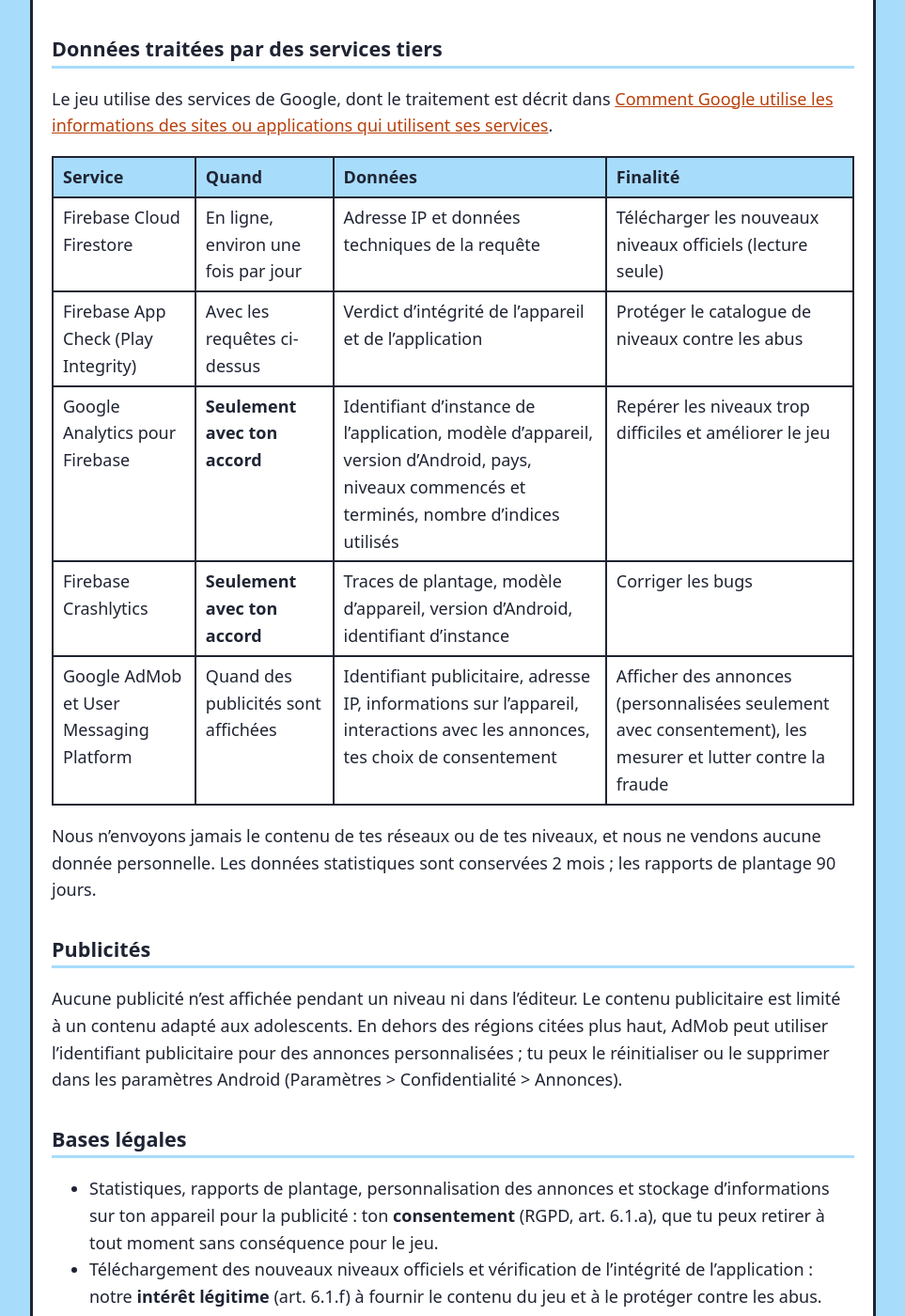
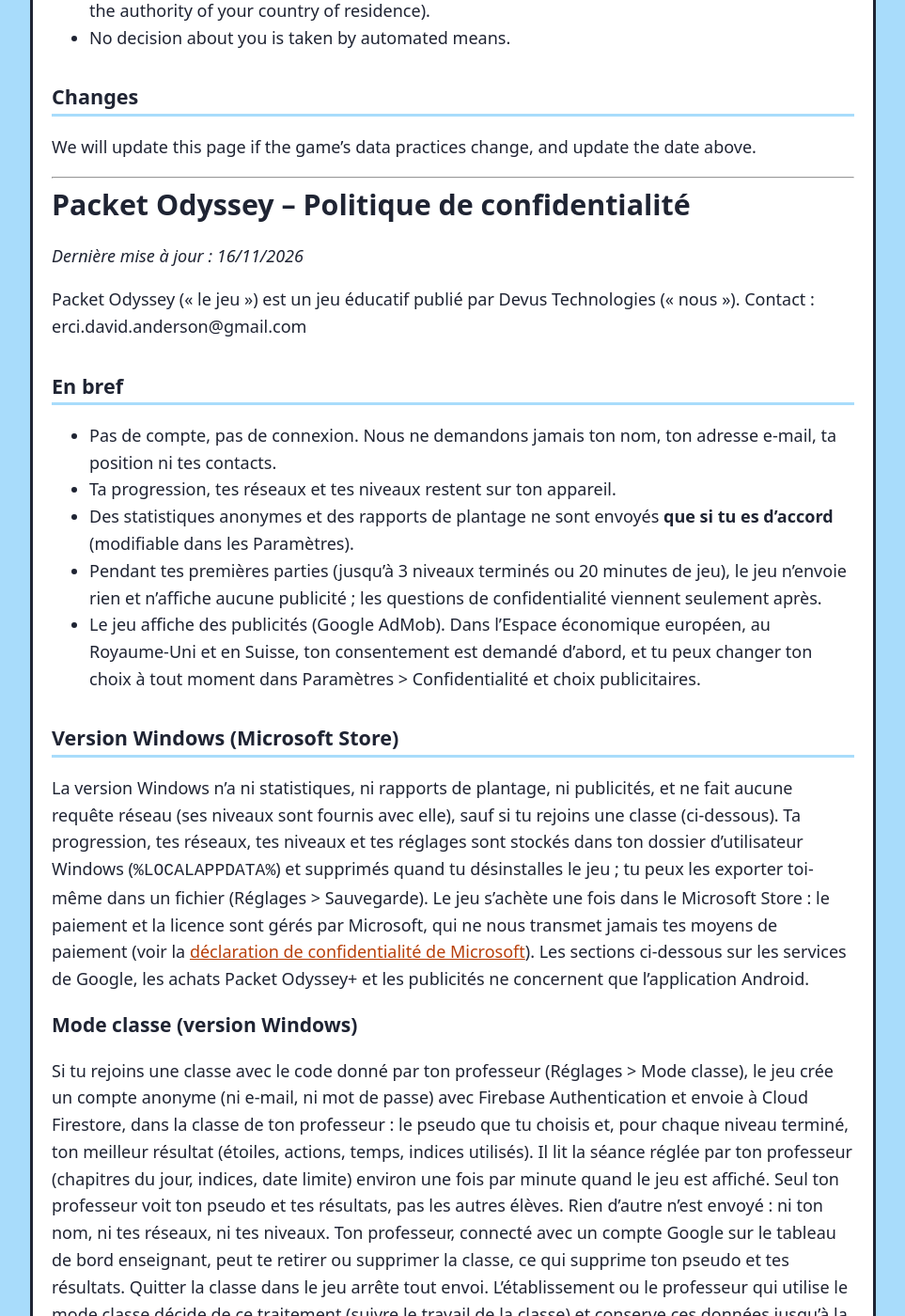
Before and after one commit to Devus-Technologies/devus-technologies.github.io, a Jekyll site: the page built from packet-odyssey/privacy/index.md, in a window 1280 px wide and 1400 px high, scrolled down 3883 px. Shown: the whole window at 94% size, without its empty margins (158-1121 px from the left). Built offline with Jekyll 4.4.1, drawn with Linux system fonts in a browser that asks for light colours; some of the changed text lies outside the part shown.

Commit message:
Packet Odyssey: teacher's guide, Windows and classroom mode in the privacy policy
New page /packet-odyssey/teachers/ (en/fr): how teachers sign in to the
dashboard, create a class, open the chapters of the day and follow results.
The game page links to it. The privacy policy (updated 16/11/2026) gains the
Windows version, its classroom mode and the Packet Odyssey+ purchases.

Co-Authored-By: Claude Opus 5.5 <noreply@anthropic.com>

```diff
--- a/packet-odyssey/index.html
+++ b/packet-odyssey/index.html
@@ -13,6 +13,7 @@ description: Packet Odyssey is an educational game that teaches the basics of co
   <p class="hero"><img src="/assets/packet-odyssey/feature-graphic-en.png" alt="Packet Odyssey" width="1024" height="500"></p>
   <p class="store"><a class="play" href="https://play.google.com/store/apps/details?id=com.packetodyssey.app"><img src="/assets/packet-odyssey/GetItOnGooglePlay_Badge_Web_color_English.svg" alt="Get it on Google Play" width="216" height="64"></a> <span class="note">Free, for Android phones and tablets.</span></p>
   <p><a class="btn alt" href="/packet-odyssey/privacy/">Privacy policy</a> <a class="btn alt" href="/packet-odyssey/terms/">Terms of use</a> <a class="btn alt" href="mailto:erci.david.anderson@gmail.com">Contact and support</a></p>
+  <p><strong>Teachers:</strong> follow a class playing the Windows version with classroom mode. <a href="/packet-odyssey/teachers/">Teacher's guide</a></p>
 
   <h2>The game</h2>
   <ul>
@@ -56,6 +57,7 @@ description: Packet Odyssey is an educational game that teaches the basics of co
   <p class="hero"><img src="/assets/packet-odyssey/feature-graphic-fr.png" alt="Packet Odyssey" width="1024" height="500"></p>
   <p class="store"><a class="play" href="https://play.google.com/store/apps/details?id=com.packetodyssey.app"><img src="/assets/packet-odyssey/GetItOnGooglePlay_Badge_Web_color_French.svg" alt="Disponible sur Google Play" width="216" height="64"></a> <span class="note">Gratuit, pour téléphones et tablettes Android.</span></p>
   <p><a class="btn alt" href="/packet-odyssey/privacy/#fr">Politique de confidentialité</a> <a class="btn alt" href="/packet-odyssey/terms/">Conditions d'utilisation</a> <a class="btn alt" href="mailto:erci.david.anderson@gmail.com">Contact et assistance</a></p>
+  <p><strong>Enseignant ?</strong> Suis une classe qui joue à la version Windows avec le mode classe. <a href="/packet-odyssey/teachers/#fr">Guide enseignant</a></p>
 
   <h2>Le jeu</h2>
   <ul>
--- a/packet-odyssey/privacy/index.md
+++ b/packet-odyssey/privacy/index.md
@@ -6,7 +6,7 @@ lang: en
 
 # Packet Odyssey – Privacy policy
 
-*Last updated: 28/10/2026* — [Version française plus bas](#fr)
+*Last updated: 16/11/2026* — [Version française plus bas](#fr)
 
 Packet Odyssey ("the game") is an educational game published by Devus Technologies ("we").
 Contact: erci.david.anderson@gmail.com
@@ -21,6 +21,31 @@ Contact: erci.david.anderson@gmail.com
 - The game shows ads (Google AdMob). In the European Economic Area, the United Kingdom and Switzerland,
   you are asked for your consent first, and you can change your choice at any time in
   Settings > Privacy and ad choices.
+
+## Windows version (Microsoft Store)
+
+The Windows version has no statistics, no crash reports and no ads, and it makes no network
+request (its levels come with it) unless you join a class (below). Your progress, networks, levels and settings
+are stored in your Windows user folder (`%LOCALAPPDATA%`) and removed when you uninstall the game;
+you can export them to a file yourself (Settings > Backup). The game is bought once in the Microsoft
+Store: payment and licence are handled by Microsoft, which never gives us your payment details (see
+the [Microsoft Privacy Statement](https://privacy.microsoft.com/privacystatement)). The sections
+below about Google services, Packet Odyssey+ purchases and ads only concern the Android app.
+
+### Classroom mode (Windows version)
+
+If you join a class with the code your teacher gives you (Settings > Classroom mode), the game
+creates an anonymous account (no e-mail, no password) with Firebase Authentication and sends to
+Cloud Firestore, in your teacher's class: the pseudonym you choose and, for each level you finish,
+your best result (stars, actions, time, hints used). It reads the session your teacher sets (chapters
+of the day, hints, deadline) about once a minute while the game is shown. Only your teacher sees
+your pseudonym and results; other students do not. Nothing else is sent: not your name, not your
+networks or levels. Your teacher, signed in with a Google account on the teacher dashboard, can
+remove you or delete the class, which deletes your pseudonym and results. Leaving the class in the
+game stops all sending. The school or teacher who uses classroom mode decides why these data are
+processed (to follow the class's work) and keeps them until the class is deleted, at the latest at
+the end of the school year; Google acts as processor (Firebase, servers in the European Union when
+the project is created there). Please use a pseudonym, not your full name.
 
 ## Data stored on your device
 
@@ -44,6 +69,16 @@ The game uses services from Google. Their processing is described in
 
 We never send the content of your networks or levels, and we never sell personal data.
 Analytics data is kept for 2 months; crash reports for 90 days.
+
+## Purchases (Packet Odyssey+)
+
+Optional one-time purchases (no ads, packs of advanced levels) go through Google Play. Payment is
+handled entirely by Google: we never see your payment details, name or e-mail address. The game
+asks Google Play which products your Google account owns, keeps that list on your device so it
+works offline, and checks it again at each launch. With "No ads", the advertising service is not
+started at all. Google's processing is described in the
+[Google Play terms](https://play.google.com/about/play-terms/) and
+[Google's privacy policy](https://policies.google.com/privacy).
 
 ## Ads
 
@@ -101,7 +136,7 @@ We will update this page if the game's data practices change, and update the dat
 # Packet Odyssey – Politique de confidentialité
 {: #fr}
 
-*Dernière mise à jour : 28/10/2026*
+*Dernière mise à jour : 16/11/2026*
 
 Packet Odyssey (« le jeu ») est un jeu éducatif publié par Devus Technologies (« nous »).
 Contact : erci.david.anderson@gmail.com
@@ -117,6 +152,34 @@ Contact : erci.david.anderson@gmail.com
 - Le jeu affiche des publicités (Google AdMob). Dans l'Espace économique européen, au Royaume-Uni et
   en Suisse, ton consentement est demandé d'abord, et tu peux changer ton choix à tout moment dans
   Paramètres > Confidentialité et choix publicitaires.
+
+## Version Windows (Microsoft Store)
+
+La version Windows n'a ni statistiques, ni rapports de plantage, ni publicités, et ne fait aucune
+requête réseau (ses niveaux sont fournis avec elle), sauf si tu rejoins une classe (ci-dessous). Ta progression, tes
+réseaux, tes niveaux et tes réglages sont stockés dans ton dossier d'utilisateur Windows
+(`%LOCALAPPDATA%`) et supprimés quand tu désinstalles le jeu ; tu peux les exporter toi-même dans un
+fichier (Réglages > Sauvegarde). Le jeu s'achète une fois dans le Microsoft Store : le paiement et la
+licence sont gérés par Microsoft, qui ne nous transmet jamais tes moyens de paiement (voir la
+[déclaration de confidentialité de Microsoft](https://privacy.microsoft.com/fr-fr/privacystatement)).
+Les sections ci-dessous sur les services de Google, les achats Packet Odyssey+ et les publicités ne
+concernent que l'application Android.
+
+### Mode classe (version Windows)
+
+Si tu rejoins une classe avec le code donné par ton professeur (Réglages > Mode classe), le jeu crée
+un compte anonyme (ni e-mail, ni mot de passe) avec Firebase Authentication et envoie à Cloud
+Firestore, dans la classe de ton professeur : le pseudo que tu choisis et, pour chaque niveau terminé,
+ton meilleur résultat (étoiles, actions, temps, indices utilisés). Il lit la séance réglée par ton
+professeur (chapitres du jour, indices, date limite) environ une fois par minute quand le jeu est
+affiché. Seul ton professeur voit ton pseudo et tes résultats, pas les autres élèves. Rien d'autre
+n'est envoyé : ni ton nom, ni tes réseaux, ni tes niveaux. Ton professeur, connecté avec un compte
+Google sur le tableau de bord enseignant, peut te retirer ou supprimer la classe, ce qui supprime ton
+pseudo et tes résultats. Quitter la classe dans le jeu arrête tout envoi. L'établissement ou le
+professeur qui utilise le mode classe décide de ce traitement (suivre le travail de la classe) et
+conserve ces données jusqu'à la suppression de la classe, au plus tard en fin d'année scolaire ;
+Google agit comme sous-traitant (Firebase, serveurs dans l'Union européenne si le projet y est
+créé). Utilise un pseudo, pas ton nom complet.
 
 ## Données stockées sur ton appareil
 
@@ -140,6 +203,16 @@ Le jeu utilise des services de Google, dont le traitement est décrit dans
 
 Nous n'envoyons jamais le contenu de tes réseaux ou de tes niveaux, et nous ne vendons aucune donnée
 personnelle. Les données statistiques sont conservées 2 mois ; les rapports de plantage 90 jours.
+
+## Achats (Packet Odyssey+)
+
+Les achats uniques facultatifs (sans publicités, packs de niveaux avancés) passent par Google Play.
+Le paiement est entièrement géré par Google : nous ne voyons jamais tes moyens de paiement, ton nom
+ni ton adresse e-mail. Le jeu demande à Google Play quels produits possède ton compte Google, garde
+cette liste sur ton appareil pour fonctionner hors ligne et la vérifie de nouveau à chaque
+lancement. Avec « Sans pubs », le service publicitaire n'est pas démarré du tout. Le traitement de
+Google est décrit dans les [conditions de Google Play](https://play.google.com/about/play-terms/) et
+les [règles de confidentialité de Google](https://policies.google.com/privacy?hl=fr).
 
 ## Publicités
 
```
Also changed, not shown: packet-odyssey/teachers/index.md (added, +167 -0 lines).
